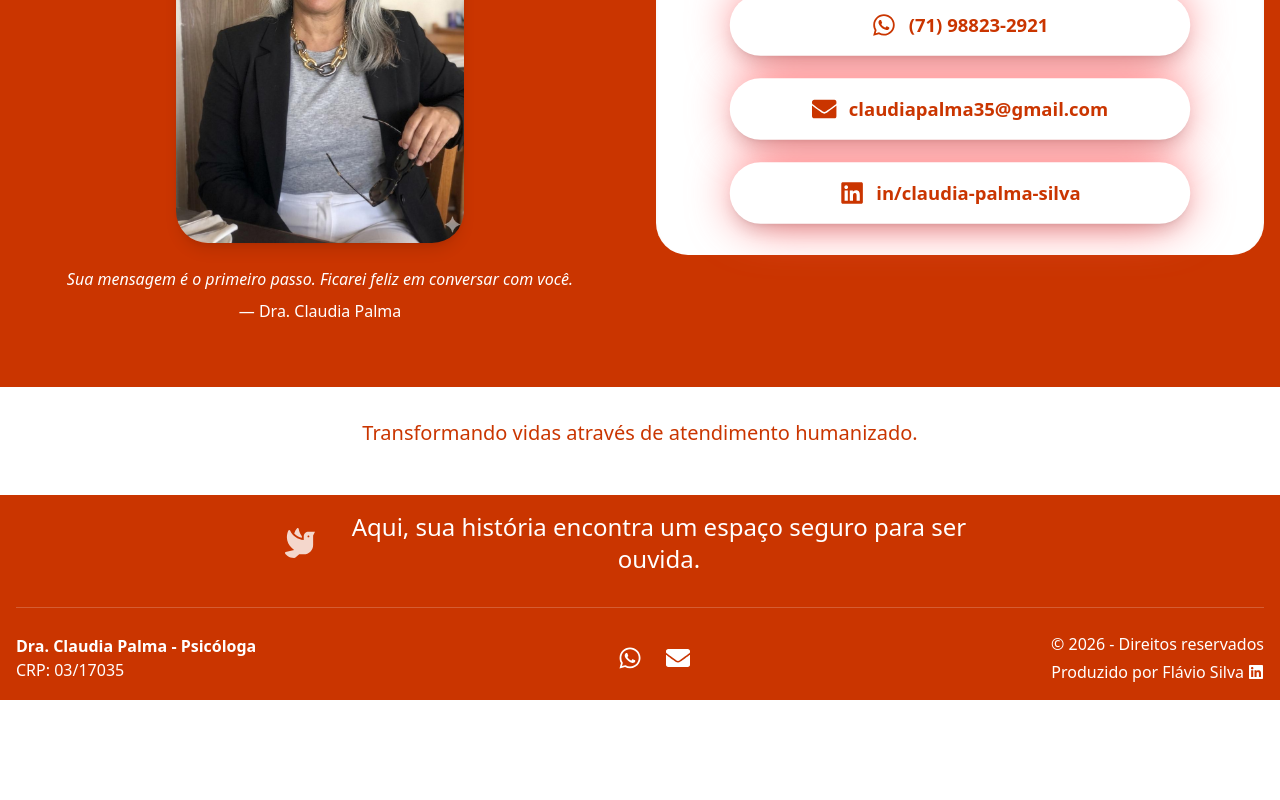
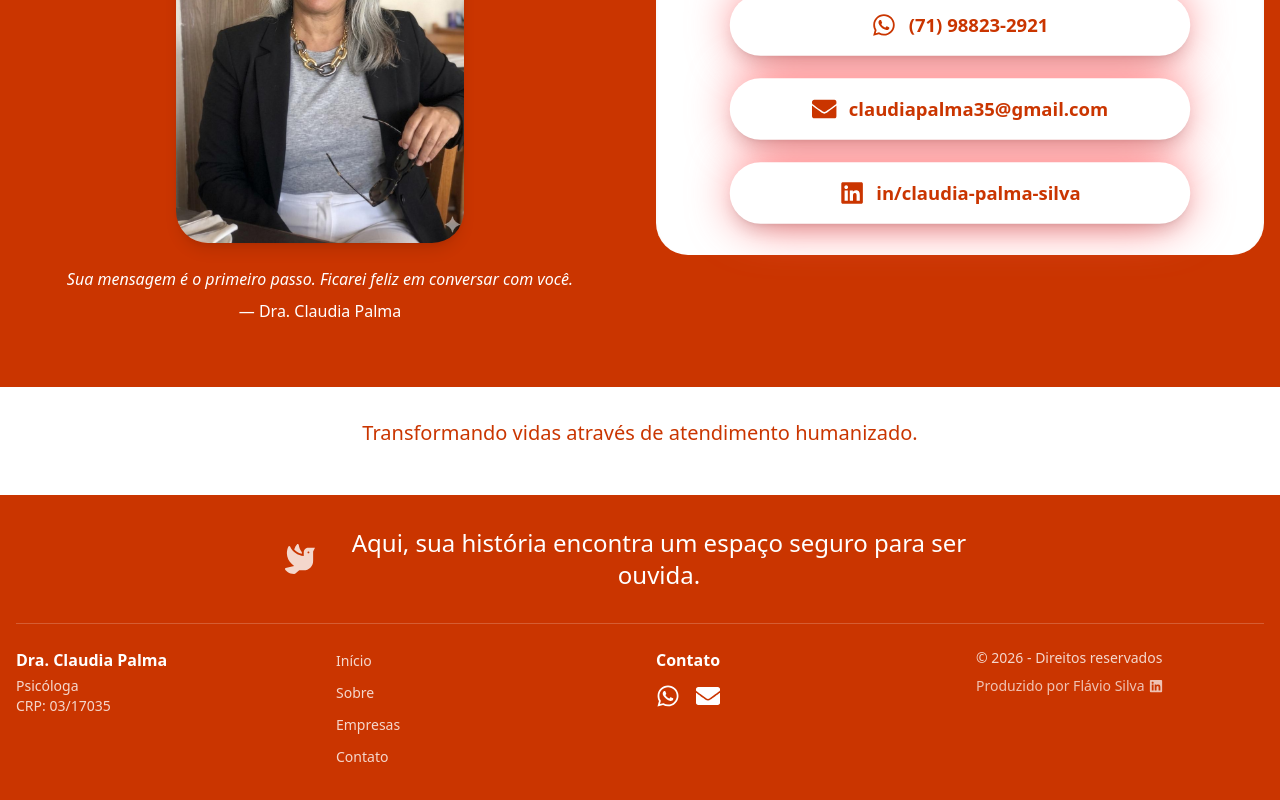
Before and after one commit to flavio16silva/page-claudia-react, a React (Vite) app: page /contato in a window 1280 px wide. Shown: the part 353-1153 px from the top of the page. Before the commit the page ends 1053 px from the top, so only its background shows below. Built offline with nearby package versions, Linux system fonts and the light colour scheme.

Commit message:
Id -> Inclusão de id em cada página

```diff
--- a/src/components/contato.jsx
+++ b/src/components/contato.jsx
@@ -3,7 +3,7 @@ import { FaWhatsapp, FaEnvelope, FaLinkedin } from 'react-icons/fa'
 const Contato = () => {
   return (
     <>
-      <div className="py-16 bg-orange-700">
+      <div id="contato" className="py-16 bg-orange-700">
         <div className="container mx-auto px-4">
           <h2 className="text-3xl font-bold text-center text-white mb-12">
             Entre em contato</h2>
--- a/src/components/empresas.jsx
+++ b/src/components/empresas.jsx
@@ -5,6 +5,7 @@ import { FaWhatsapp, FaStar } from 'react-icons/fa'
 const Empresas = () => {
   return (
     <>
+      <div id="empresas" className="py-16">
         <div className="container mx-auto mb-3 p-2 relative z-10">
           <div className="flex flex-col md:flex-row gap-0 mt-8 ">
             {/* Lado ESQUERDO - Imagem tocando na borda */}
@@ -121,6 +122,7 @@ const Empresas = () => {
             </div>
           </div>
         </div>
+      </div >
 
     </>
 
--- a/src/components/footer.jsx
+++ b/src/components/footer.jsx
@@ -1,27 +1,71 @@
 import { contatos } from "../data/contatos"
 import { FaDove, FaLinkedin } from "react-icons/fa"
+import { Link } from 'react-router-dom'
 
 const Footer = () => {
+
   return (
-    <footer className="bg-orange-700 text-white py-4 mt-12">
+    <footer className="bg-orange-700 text-white py-8 mt-12">
       <div className="container mx-auto px-4">
 
+        {/* Frase de acolhimento */}
         <div className="flex flex-col md:flex-row items-center justify-center gap-2 mb-8">
           <FaDove className="text-2xl md:text-3xl shrink-0 text-white/80" />
-          <p className="text-center text-xl md:text-2xl md:text-center text-white max-w-2xl">
+          <p className="text-center text-xl md:text-2xl text-white max-w-2xl">
             Aqui, sua história encontra um espaço seguro para ser ouvida.
           </p>
         </div>
 
         <div className="border-t border-white/20 my-6"></div>
 
-        <div className="flex flex-col md:flex-row justify-between items-center gap-4">
-          <div className="text-center md:text-left">
-            <p className="text-base font-semibold">Dra. Claudia Palma - Psicóloga</p>
-            <p className="text-base text-white">CRP: 03/17035</p>
+        {/* 4 COLUNAS */}
+        <div className="grid grid-cols-1 sm:grid-cols-2 md:grid-cols-4 gap-8 text-center md:text-left">
+
+          {/* COLUNA 1 - Informações da profissional */}
+          <div>
+            <p className="text-base font-semibold">Dra. Claudia Palma</p>
+            <p className="text-sm text-white/80 mt-1">Psicóloga</p>
+            <p className="text-sm text-white/80">CRP: 03/17035</p>
           </div>
 
-          <div className="flex gap-6">
+          {/* COLUNA 2 - Links da navbar */}
+          <div>
+            <ul className="space-y-2">
+              <li>
+                <Link to="/" className="text-sm text-white/80 hover:text-white transition"
+                >
+                  Início
+                </Link>
+              </li>
+
+              <li>
+                <Link to="/sobre" className="text-sm text-white/80 hover:text-white transition cursor-pointer"
+                >
+                  Sobre
+                </Link>
+              </li>
+
+              <li>
+                <Link to="/empresas"
+                  className="text-sm text-white/80 hover:text-white transition cursor-pointer"
+                >
+                  Empresas
+                </Link>
+              </li>
+
+              <li>
+                <Link to="/contato" className="text-sm text-white/80 hover:text-white transition cursor-pointer"
+                >
+                  Contato
+                </Link>
+              </li>
+            </ul>
+          </div>
+
+          {/* COLUNA 3 - Ícones de contato */}
+          <div>
+            <h4 className="text-base font-semibold mb-3">Contato</h4>
+            <div className="flex justify-center md:justify-start gap-4">
               {contatos.map(contato => (
                 <a
                   key={contato.id}
@@ -35,26 +79,29 @@ const Footer = () => {
                 </a>
               ))}
             </div>
+          </div>
 
-          <div className="text-center md:text-right">
-            <p className="text-base text-white">
+          {/* COLUNA 4 - Copyright e crédito */}
+          <div>
+            <p className="text-sm text-white/80">
               © {new Date().getFullYear()} - Direitos reservados
             </p>
-            <div className="flex justify-center md:justify-end mt-1">
+            <div className="flex justify-center md:justify-start mt-2">
               <a
                 href="https://www.linkedin.com/in/flavio-leite-silva"
                 target="_blank"
                 rel="noopener noreferrer"
-                className="text-base text-white hover:text-red-400 transition-colors flex items-center gap-1"
+                className="text-sm text-white/70 hover:text-white transition-colors flex items-center gap-1"
               >
                 Produzido por Flávio Silva
-                <FaLinkedin size={16} />
+                <FaLinkedin size={14} />
               </a>
             </div>
           </div>
+
         </div>
       </div>
-    </footer>
+    </footer >
   )
 }
 
--- a/src/components/home.jsx
+++ b/src/components/home.jsx
@@ -7,7 +7,7 @@ import { PiButterfly } from 'react-icons/pi'
 const Inicio = () => {
   return (
     <>
-      <div className="bg-orange-700 py-3 pt-12">
+      <div id="inicio" className="bg-orange-700 py-3 pt-12">
         <div className="container mx-auto px-4">
           <div className="flex flex-col md:flex-row items-center gap-8 max-w5xl mx-auto">
 
```
Lines whose indentation alone changed are shown as unchanged.
